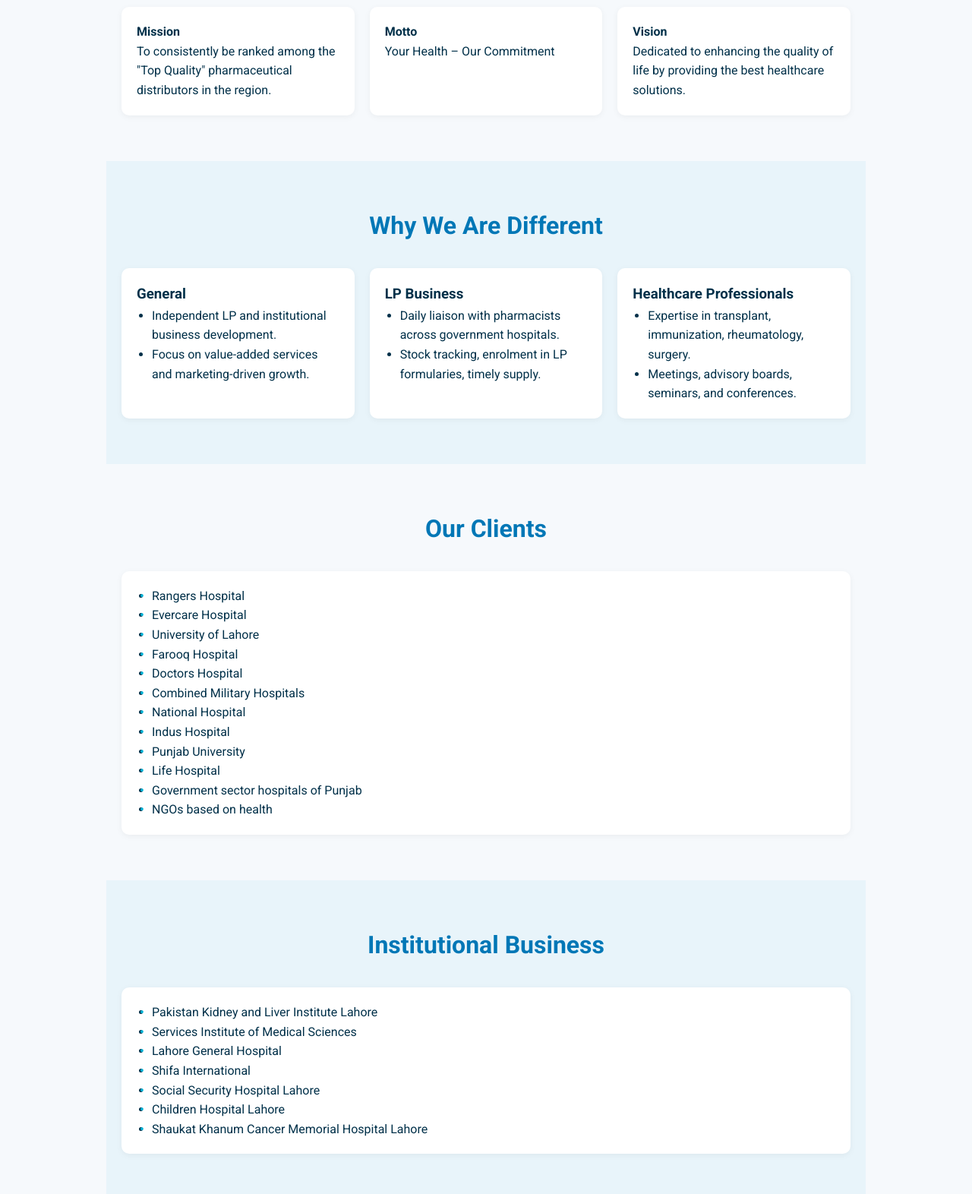
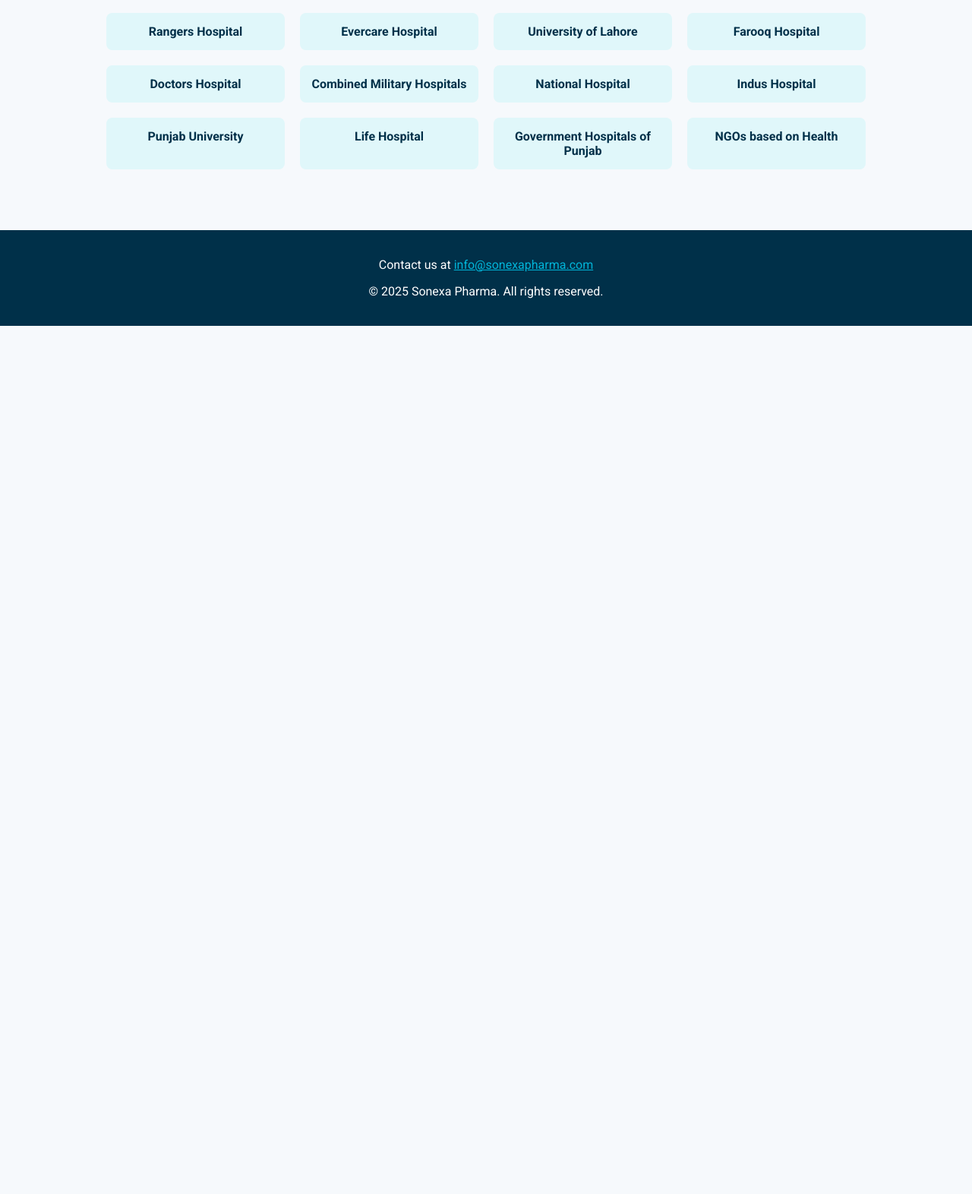
Before and after one commit to jawad-firdous/sonexapharma, a plain HTML site: page index.html in a window 1280 px wide. Shown: the part 690-2262 px from the top of the page at 76% size. After the commit the page ends 1119 px from the top, so only its background shows below. Drawn offline with Linux system fonts and the light colour scheme.

Commit message:
Update index.html

```diff
--- a/index.html
+++ b/index.html
@@ -3,99 +3,22 @@
 <head>
   <meta charset="UTF-8">
   <meta name="viewport" content="width=device-width, initial-scale=1.0">
-  <title>Sonexa Pharma</title>
+  <title>Sonexa Pharma | Home</title>
   <link rel="icon" href="favicon.ico" type="image/x-icon">
   <link href="https://fonts.googleapis.com/css2?family=Roboto:wght@400;700&display=swap" rel="stylesheet">
   <style>
-    * {
-      margin: 0;
-      padding: 0;
-      box-sizing: border-box;
-    }
-    body {
-      font-family: 'Roboto', sans-serif;
-      line-height: 1.6;
-      color: #003049;
-      background-color: #f6f9fc;
-    }
-    header {
-      background: linear-gradient(135deg, #004d7a, #00b4d8);
-      color: white;
-      padding: 60px 20px;
-      text-align: center;
-    }
-    header h1 {
-      font-size: 3em;
-    }
-    header p {
-      font-size: 1.3em;
-      margin-top: 10px;
-    }
-    section {
-      padding: 60px 20px;
-      max-width: 1000px;
-      margin: 0 auto;
-    }
-    section:nth-child(even) {
-      background-color: #e8f4fa;
-    }
-    section h2 {
-      font-size: 2em;
-      margin-bottom: 30px;
-      color: #0077b6;
-      text-align: center;
-    }
-    .grid-3, .grid-2 {
-      display: grid;
-      gap: 20px;
-    }
-    .grid-3 {
-      grid-template-columns: repeat(auto-fit, minmax(280px, 1fr));
-    }
-    .grid-2 {
-      grid-template-columns: 1fr 1fr;
-    }
-    .card, .value-box {
-      background: #ffffff;
-      padding: 20px;
-      border-radius: 10px;
-      box-shadow: 0 2px 8px rgba(0,0,0,0.05);
-    }
-    .card ul {
-      padding-left: 20px;
-    }
-    .clients-list li::before,
-    .institutes-list li::before {
-      content: "\2022";
-      color: #00b4d8;
-      font-weight: bold;
-      display: inline-block;
-      width: 1em;
-      margin-left: -1em;
-    }
-    .values {
-      display: flex;
-      flex-wrap: wrap;
-      gap: 20px;
-      justify-content: space-between;
-    }
-    .value-box {
-      flex: 1 1 calc(25% - 20px);
-      min-width: 220px;
-      text-align: center;
-      background: #e0f7fa;
-    }
-    footer {
-      background: #003049;
-      color: white;
-      text-align: center;
-      padding: 30px 20px;
-      margin-top: 40px;
-    }
-    footer a {
-      color: #00b4d8;
-      text-decoration: underline;
-    }
+    body { font-family: 'Roboto', sans-serif; margin: 0; background-color: #f6f9fc; color: #003049; }
+    header { background: linear-gradient(135deg, #004d7a, #00b4d8); color: white; padding: 20px; text-align: center; }
+    nav { background: #003049; display: flex; justify-content: center; gap: 30px; padding: 10px 0; }
+    nav a { color: white; text-decoration: none; font-weight: bold; }
+    nav a:hover { text-decoration: underline; }
+    section { padding: 40px 20px; max-width: 1000px; margin: auto; }
+    h2 { text-align: center; color: #0077b6; margin-bottom: 20px; }
+    .card { background: #ffffff; padding: 20px; margin-top: 20px; border-radius: 10px; box-shadow: 0 2px 6px rgba(0,0,0,0.1); }
+    .clients-grid { display: grid; grid-template-columns: repeat(auto-fit, minmax(220px, 1fr)); gap: 20px; margin-top: 20px; }
+    .client-card { background: #e0f7fa; padding: 15px; border-radius: 8px; text-align: center; font-weight: bold; }
+    footer { background: #003049; color: white; text-align: center; padding: 20px; margin-top: 40px; }
+    footer a { color: #00b4d8; text-decoration: underline; }
   </style>
 </head>
 <body>
@@ -104,126 +27,38 @@
     <p>Bringing Medicine to the Community</p>
   </header>
 
+  <nav>
+    <a href="index.html">Home</a>
+    <a href="about.html">About</a>
+    <a href="values.html">Values</a>
+    <a href="operations.html">Operations</a>
+    <a href="contact.html">Contact</a>
+  </nav>
+
   <section id="about">
     <h2>About Us</h2>
     <div class="card">
-      <p>Sonexa Pharma is a pharmaceutical distributor committed to delivering quality services in the healthcare sector. Operating since 2018, our unique distribution and marketing network supports LP and institutional business across a range of specializations, including liver and kidney transplants, cardiology, vaccination, diabetes, nutrition, antibiotics, and nutraceuticals.</p>
-    </div>
-  </section>
-
-  <section id="mission-vision">
-    <h2>Mission, Vision & Motto</h2>
-    <div class="grid-3">
-      <div class="card"><strong>Mission</strong><br>To consistently be ranked among the "Top Quality" pharmaceutical distributors in the region.</div>
-      <div class="card"><strong>Motto</strong><br>Your Health – Our Commitment</div>
-      <div class="card"><strong>Vision</strong><br>Dedicated to enhancing the quality of life by providing the best healthcare solutions.</div>
-    </div>
-  </section>
-
-  <section id="difference">
-    <h2>Why We Are Different</h2>
-    <div class="grid-3">
-      <div class="card">
-        <h3>General</h3>
-        <ul>
-          <li>Independent LP and institutional business development.</li>
-          <li>Focus on value-added services and marketing-driven growth.</li>
-        </ul>
-      </div>
-      <div class="card">
-        <h3>LP Business</h3>
-        <ul>
-          <li>Daily liaison with pharmacists across government hospitals.</li>
-          <li>Stock tracking, enrolment in LP formularies, timely supply.</li>
-        </ul>
-      </div>
-      <div class="card">
-        <h3>Healthcare Professionals</h3>
-        <ul>
-          <li>Expertise in transplant, immunization, rheumatology, surgery.</li>
-          <li>Meetings, advisory boards, seminars, and conferences.</li>
-        </ul>
-      </div>
+      <p>Founded in 2018, Sonexa Pharma is a trusted name in the pharmaceutical distribution sector, renowned for delivering exceptional quality and service. With a specialized focus in liver and kidney transplants, cardiology, vaccination, diabetes, nutrition, antibiotics, and nutraceuticals, we empower healthcare providers to offer life-saving treatments across the region.</p>
+      <p>Our operations are built upon a deep commitment to healthcare excellence, supported by a vast distribution network that ensures timely and efficient delivery. At Sonexa Pharma, we combine innovation, transparency, and passion to improve patient outcomes and elevate the healthcare industry in Pakistan and beyond.</p>
+      <p>Today, we stand as a strategic partner to many hospitals, institutions, and health organizations, championing quality healthcare solutions with unwavering integrity and professionalism.</p>
     </div>
   </section>
 
   <section id="clients">
     <h2>Our Clients</h2>
-    <div class="card">
-      <ul class="clients-list">
-        <li>Rangers Hospital</li>
-        <li>Evercare Hospital</li>
-        <li>University of Lahore</li>
-        <li>Farooq Hospital</li>
-        <li>Doctors Hospital</li>
-        <li>Combined Military Hospitals</li>
-        <li>National Hospital</li>
-        <li>Indus Hospital</li>
-        <li>Punjab University</li>
-        <li>Life Hospital</li>
-        <li>Government sector hospitals of Punjab</li>
-        <li>NGOs based on health</li>
-      </ul>
-    </div>
-  </section>
-
-  <section id="institutes">
-    <h2>Institutional Business</h2>
-    <div class="card">
-      <ul class="institutes-list">
-        <li>Pakistan Kidney and Liver Institute Lahore</li>
-        <li>Services Institute of Medical Sciences</li>
-        <li>Lahore General Hospital</li>
-        <li>Shifa International</li>
-        <li>Social Security Hospital Lahore</li>
-        <li>Children Hospital Lahore</li>
-        <li>Shaukat Khanum Cancer Memorial Hospital Lahore</li>
-      </ul>
-    </div>
-  </section>
-
-  <section id="values">
-    <h2>Our Values</h2>
-    <div class="values">
-      <div class="value-box"><strong>Integrity</strong><br>Ethical standards, transparency, and accountability.</div>
-      <div class="value-box"><strong>Excellence</strong><br>Commitment to the highest quality in all we do.</div>
-      <div class="value-box"><strong>Collaboration</strong><br>Cooperation internally and externally for better outcomes.</div>
-      <div class="value-box"><strong>Innovation</strong><br>Exploring ideas and technologies to enhance healthcare.</div>
-    </div>
-  </section>
-
-  <section id="partner">
-    <h2>An Ideal Partner</h2>
-    <div class="grid-3">
-      <div class="card">Strong relationships with regulatory authorities and medical professionals enable us to rapidly introduce new ranges like HYLO COMOD through an established network.</div>
-      <div class="card">Robust sales, marketing, and distribution channels ensure powerful market entry for our imported products.</div>
-      <div class="card">Our highly professional team upholds the highest standards with a strong brand built on ethical business practices and innovation.</div>
-    </div>
-  </section>
-
-  <section id="integration">
-    <h2>Integrated Functional Modules</h2>
-    <div class="grid-3">
-      <div class="card"><strong>CRM Module</strong><br>Manage customer relationships and interactions across channels.</div>
-      <div class="card"><strong>Sales Module</strong><br>Track leads, generate quotes, and close deals efficiently.</div>
-      <div class="card"><strong>Finance Module</strong><br>Monitor cash flow, billing, and financial performance.</div>
-      <div class="card"><strong>Purchase Module</strong><br>Procure goods, manage vendor relationships, and optimize costs.</div>
-      <div class="card"><strong>Inventory Module</strong><br>Track stock levels, reduce waste, and ensure availability.</div>
-      <div class="card"><strong>Production Module</strong><br>Manage manufacturing cycles, from planning to output.</div>
-      <div class="card"><strong>Quality Module</strong><br>Maintain compliance, testing, and control processes.</div>
-      <div class="card"><strong>Plant Module</strong><br>Oversee operations across facility and equipment usage.</div>
-    </div>
-  </section>
-
-  <section id="quality">
-    <h2>Quality Assurance Process</h2>
-    <div class="grid-3">
-      <div class="card"><strong>Procurement & Inventory</strong><br>Secure sourcing and accurate record-keeping of all incoming materials.</div>
-      <div class="card"><strong>Storage & Inventory Control</strong><br>Organized placement, rotation, and safety compliance.</div>
-      <div class="card"><strong>Order Processing</strong><br>Efficient picking, packing, and order tracking.</div>
-      <div class="card"><strong>Shipping & Distribution</strong><br>Logistics handled with speed and accuracy to meet customer needs.</div>
-      <div class="card"><strong>Returns & Customer Service</strong><br>Streamlined return policies and customer feedback integration.</div>
-      <div class="card"><strong>Data Analysis</strong><br>Performance tracking to inform continuous improvement.</div>
+    <div class="clients-grid">
+      <div class="client-card">Rangers Hospital</div>
+      <div class="client-card">Evercare Hospital</div>
+      <div class="client-card">University of Lahore</div>
+      <div class="client-card">Farooq Hospital</div>
+      <div class="client-card">Doctors Hospital</div>
+      <div class="client-card">Combined Military Hospitals</div>
+      <div class="client-card">National Hospital</div>
+      <div class="client-card">Indus Hospital</div>
+      <div class="client-card">Punjab University</div>
+      <div class="client-card">Life Hospital</div>
+      <div class="client-card">Government Hospitals of Punjab</div>
+      <div class="client-card">NGOs based on Health</div>
     </div>
   </section>
 
```
